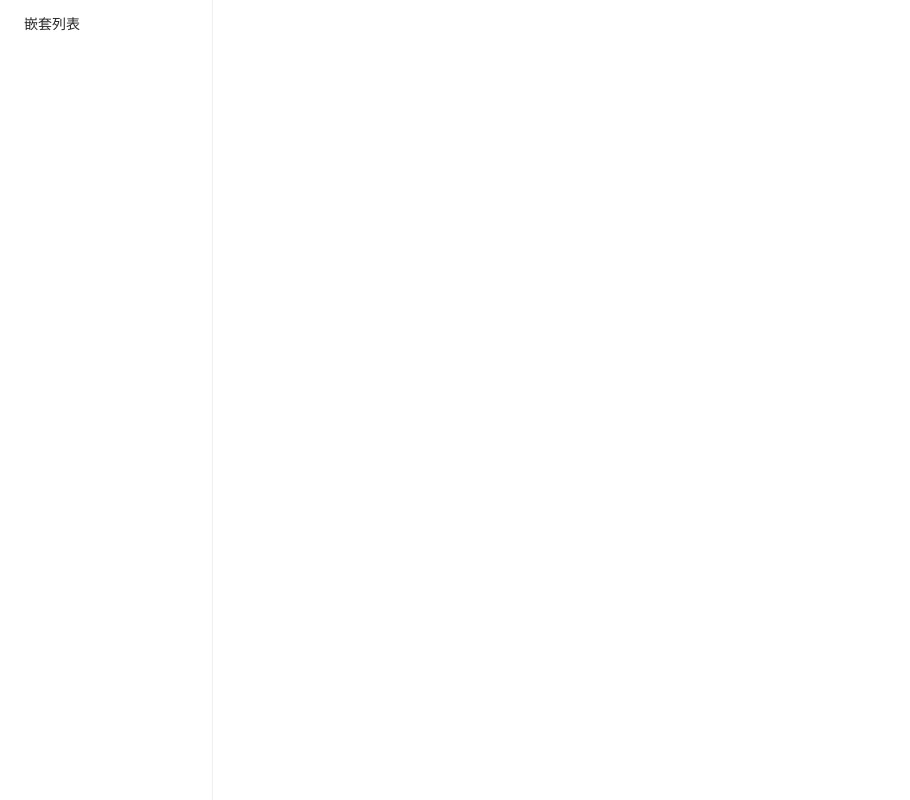
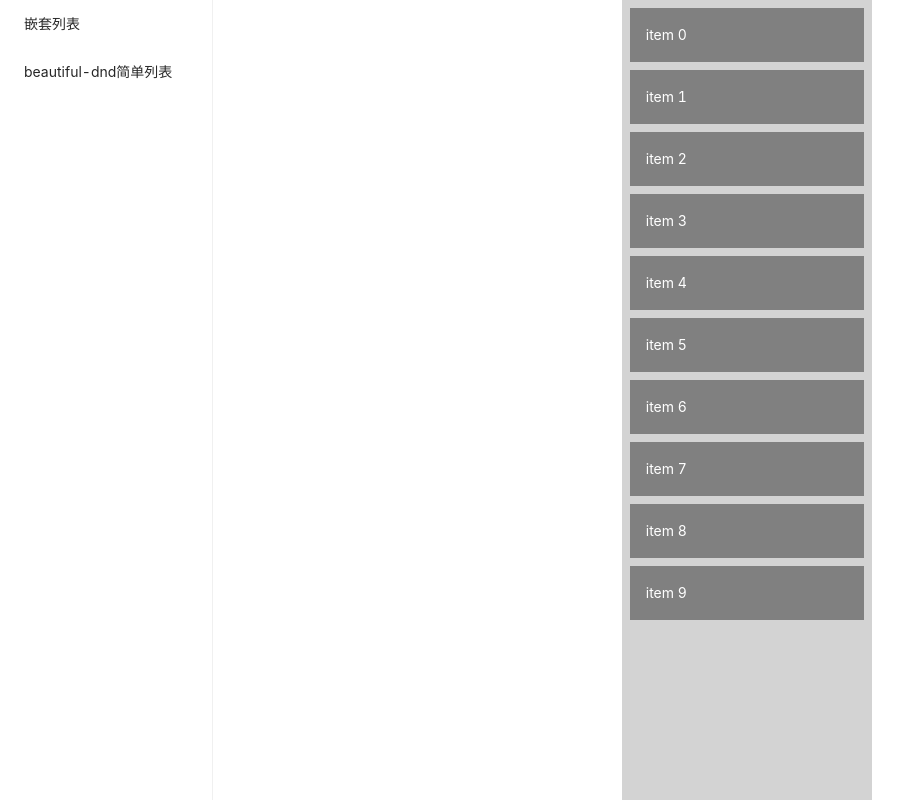
Before and after one commit to tianyanqiu/react-drag-demo, a React (Create React App) app: page /beautiful-dnd-list in a window 1280 px wide. Shown: the whole page, without its empty margins (0-910 px from the left). Built offline with nearby package versions, Linux system fonts and the light colour scheme.

Commit message:
chore: 添加使用react-beautiful-dnd实现的简单拖拽

```diff
--- /dev/null
+++ b/src/beautiful-dnd-list/index.tsx
@@ -0,0 +1,109 @@
+import React, { useState, useMemo } from "react";
+import { DragDropContext, Droppable, Draggable } from "react-beautiful-dnd";
+
+/**
+ * 生成items
+ * @param count 数量
+ */
+const getItems = (count: number) =>
+  Array.from({ length: count }, (_v, k) => k).map((k) => ({
+    id: `item-${k}`,
+    content: `item ${k}`,
+  }));
+
+/**
+ * 重新排序
+ * @param list 数据项
+ * @param startIndex 开始位置索引
+ * @param endIndex 结束位置索引
+ */
+const reorder = (list: any, startIndex: number, endIndex: number) => {
+  const result = Array.from(list);
+  const [removed] = result.splice(startIndex, 1);
+  result.splice(endIndex, 0, removed);
+
+  return result;
+};
+
+const grid = 8;
+
+/**
+ * 获取可拖拽条目的样式
+ * @param isDragging 是否正在被拖拽
+ * @param draggableStyle 拖拽样式
+ */
+const getItemStyle = (isDragging: boolean, draggableStyle: any) => ({
+  userSelect: "none",
+  padding: grid * 2,
+  margin: `0 0 ${grid}px 0`,
+  background: isDragging ? "rgba(0,0,0,0.32)" : "grey",
+  color: "white",
+  ...draggableStyle,
+});
+
+/**
+ * 获取列表样式
+ * @param isDraggingOver
+ */
+const getListStyle = (isDraggingOver: boolean) => ({
+  background: isDraggingOver ? "lightblue" : "lightgrey",
+  padding: grid,
+  width: 250,
+});
+
+/**
+ * 使用react-beautiful-dnd实现的拖拽效果
+ */
+function BeautifulDndList() {
+  const defaultItems = useMemo(() => getItems(10), []);
+  const [items, setItems] = useState(defaultItems);
+
+  const onDragEnd = (result: any) => {
+    if (!result.destination) {
+      return;
+    }
+
+    const newItems = reorder(
+      items,
+      result.source.index,
+      result.destination.index
+    );
+
+    setItems(newItems as any);
+  };
+
+  return (
+    <DragDropContext onDragEnd={onDragEnd}>
+      <Droppable droppableId="droppable">
+        {(provided, snapshot) => (
+          <div
+            {...provided.droppableProps}
+            ref={provided.innerRef}
+            style={getListStyle(snapshot.isDraggingOver)}
+          >
+            {items.map((item, index) => (
+              <Draggable key={item.id} draggableId={item.id} index={index}>
+                {(provided, snapshot) => (
+                  <div
+                    ref={provided.innerRef}
+                    {...provided.draggableProps}
+                    {...provided.dragHandleProps}
+                    style={getItemStyle(
+                      snapshot.isDragging,
+                      provided.draggableProps.style
+                    )}
+                  >
+                    {item.content}
+                  </div>
+                )}
+              </Draggable>
+            ))}
+            {provided.placeholder}
+          </div>
+        )}
+      </Droppable>
+    </DragDropContext>
+  );
+}
+
+export default BeautifulDndList;
--- a/src/router.ts
+++ b/src/router.ts
@@ -1,4 +1,6 @@
 import NestList from "./nest-list";
+import BeautifulDndList from "./beautiful-dnd-list";
+
 const ROUTES = [
   {
     path: "/nest-list",
@@ -6,6 +8,12 @@ const ROUTES = [
     component: NestList,
     exact: true,
   },
+  {
+    path: "/beautiful-dnd-list",
+    title: "beautiful-dnd简单列表",
+    component: BeautifulDndList,
+    exact: true,
+  },
 ];
 
 export default ROUTES;
```
Also changed, not shown: 1 other file (tests, documents, lock files or other folders).
